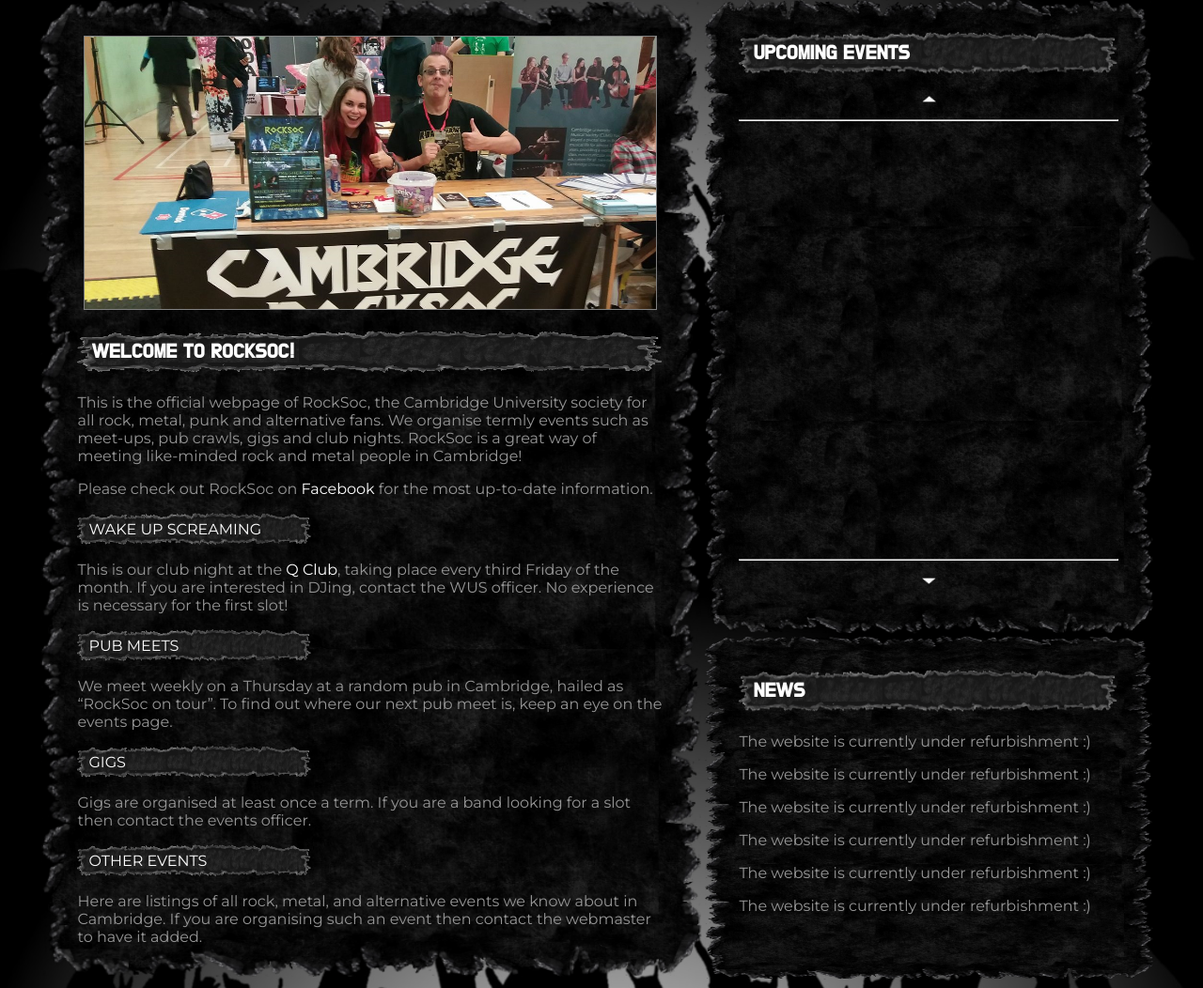
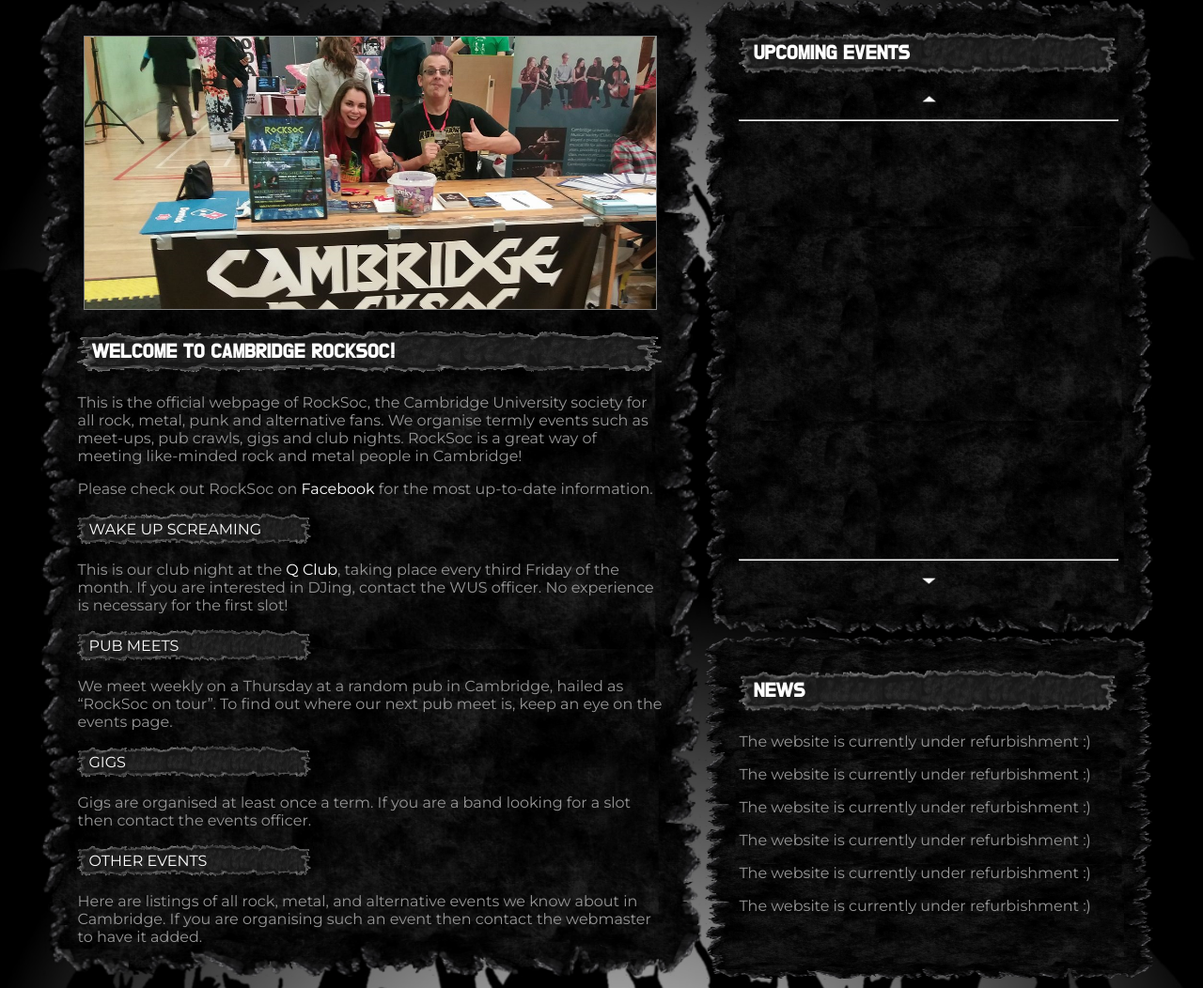
Before and after one commit to jackmac235/rocksoc_site, a Django app: page / in a window 1280 px wide. Shown: the part 249-1301 px from the top of the page at 94% size. Run offline with Django 3.2, Linux system fonts and the light colour scheme; data that the repository does not hold is empty.

Commit message:
Minor changes to headings

```diff
--- a/website/pages/static/pages/pages.css
+++ b/website/pages/static/pages/pages.css
@@ -100,6 +100,7 @@ html {
 	padding-top: 10px;
 	padding-bottom: 10px;
 	padding-left: 15px;
+	padding-right: 15px;
 }
 
 .side_title_backing {
@@ -122,6 +123,12 @@ html {
 	background-size: 100% 100%;
 }
 
+.side_title_backing_welcome {
+	background-image: url("images/side_title_backing_wus.png");
+	background-repeat: no-repeat;
+	background-size: 100% 100%;
+}
+
 @media screen and (min-width:800px) {
 	.side_title_backing_big {
 		background-image: url("images/side_title_backing_big.png");
@@ -131,6 +138,12 @@ html {
 
 	.side_title_backing_wus {
 		background-image: url("images/side_title_backing_big.png");
+		background-repeat: no-repeat;
+		background-size: 100% 100%;
+	}
+
+	.side_title_backing_welcome {
+		background-image: url("images/side_title_backing2.png");
 		background-repeat: no-repeat;
 		background-size: 100% 100%;
 	}
--- a/website/pages/templates/pages/index.html
+++ b/website/pages/templates/pages/index.html
@@ -16,8 +16,8 @@
 					<img src="{% static 'pages/images/fun.jpg' %}" style="width:100%">
 				</div>-->
 
-			<div class="side_title_backing">
-				<h3 class="main_welcome_heading">WELCOME TO ROCKSOC!</h3>
+			<div class="side_title_backing_welcome">
+				<h3 class="main_welcome_heading">WELCOME TO CAMBRIDGE ROCKSOC!</h3>
 			</div>
 
 			<!--<h3>WELCOME TO CAMBRIDGE ROCKSOC!</h3>-->
```
